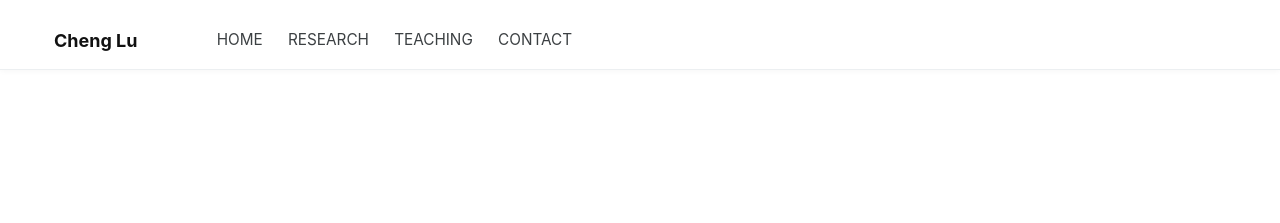
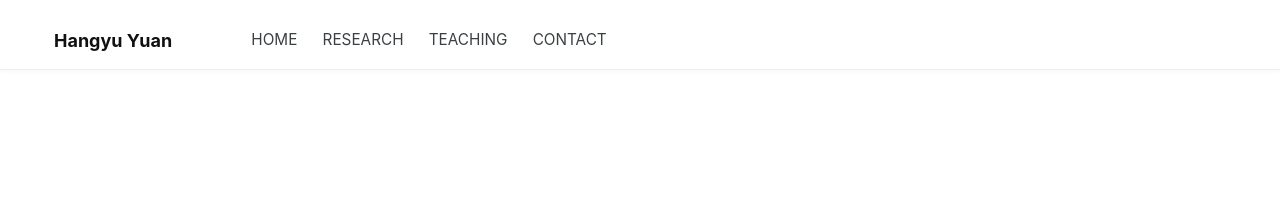
Before and after one commit to hangyu-yuan/hangyu-yuan.github.io, a Jekyll site: the page built from _pages/about.md, in a window 1280 px wide. Shown: the top 223 px of the page. Built offline with Jekyll 4.4.1, drawn with Linux system fonts in a browser that asks for light colours.

Commit message:
Update _config.yml

```diff
--- a/_config.yml
+++ b/_config.yml
@@ -8,29 +8,29 @@
 
 # Basic Site Settings
 locale                   : "en-US"
-title                    : "Cheng Lu"
+title                    : "Hangyu Yuan"
 title_separator          : "-"
-name                     : &name "Cheng Lu"
-description              : &description "Ph.D. student in Marketing Science at Washington University in St. Louis"
-url                      : https://chenglu1999.github.io # the base hostname & protocol for your site e.g. "https://mmistakes.github.io"
+name                     : &name "Hangyu Yuan"
+description              : &description "Ph.D. student in Economics at Washington University in St. Louis"
+url                      : https://hangyu-yuan.github.io # the base hostname & protocol for your site e.g. "https://mmistakes.github.io"
 baseurl                  : "" # the subpath of your site, e.g. "/blog"
-repository               : "ChengLu1999/chenglu1999.github.io"
+repository               : "hangyu-yuan/hangyu-yuan.github.io"
 
 # Site Author - The following control what appear as part of the author content on the side bar.
 #               If a field is blank the icon and link will not appear, otherwise it will be shown.
 #               Additional customization can be done by editing /_includes/author-profile.html
 author:
   # Biographic information
-  avatar           : "headshot-25.JPG"
-  name             : "Cheng Lu (路程)"
-  bio              : "Ph.D. student in Marketing Science at WashU"
+  avatar           : ""
+  name             : "Hangyu Yuan"
+  bio              : "Ph.D. student in Economics at WashU"
   location         : "St. Louis"
-  email            : "cheng.lu@wustl.edu"
+  email            : "hangyu.y@wustl.edu"
 
   # Academic websites
   # arxiv            : # URL - Update with the correct link to your profile
-  googlescholar    : "https://scholar.google.com/citations?view_op=list_works&hl=en&user=w0acT28AAAAJ"
-  cv               : "/assets/CV_Cheng_260430.pdf"
+  googlescholar    :
+  cv               : "/assets/Hangyu_Yuan_CV.pdf"
   # impactstory      : # URL
   # orcid            : "http://orcid.org/yourorcidurl"
   # semantic         : # URL
@@ -41,7 +41,7 @@ author:
   # bitbucket        : # Username - Update with your username on the site
   # codepen          : # Username
   # dribbble         : # Username
-  github           : "ChengLu1999"
+  github           : "hangyu-yuan"
   # kaggle           : # Username
   # stackoverflow    : # User number or user number and name (i.e., use "1" or "1/jeff-atwood")
 
```
